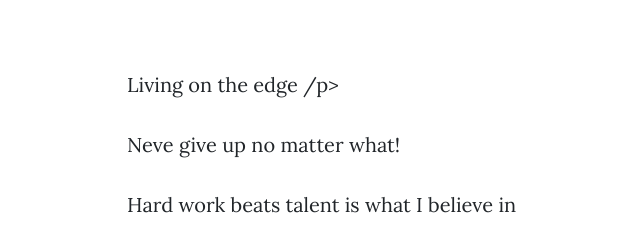
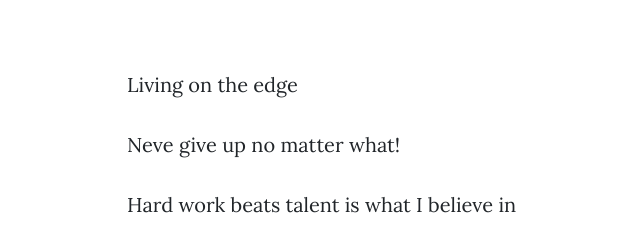
Before and after one commit to AGYAATPURUSH/psyecho, a website: page about.html in a window 1280 px wide. Shown: the part 542-782 px from the top of the page, 148-788 px from the left. Drawn offline with nearby package versions, Linux system fonts and the light colour scheme.

Commit message:
Update about.html

```diff
--- a/about.html
+++ b/about.html
@@ -71,7 +71,7 @@
   <div class="container">
     <div class="row">
       <div class="col-lg-8 col-md-10 mx-auto">
-        <p> Living on the edge /p>
+        <p> Living on the edge </p>
         <p>Neve give up no matter what!</p>
         <p> Hard work beats talent is what I believe in</p>
       </div>
```
